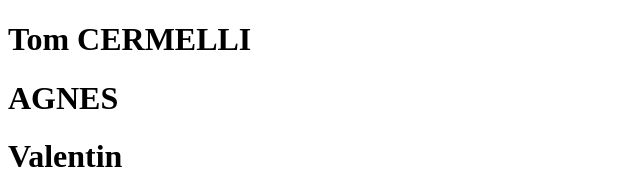
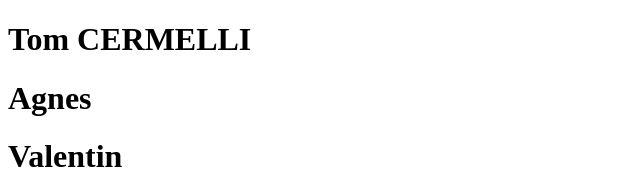
Before and after one commit to val-dev-g/Diginamic, a plain HTML site: page hauteur.html in a window 1280 px wide. Shown: the top 170 px of the page, without its empty margins (0-640 px from the left). Drawn offline with Linux system fonts and the light colour scheme.

Commit message:
modif hauteur.html

```diff
--- a/hauteur.html
+++ b/hauteur.html
@@ -7,7 +7,7 @@
 </head>
 <body>
     <h1>Tom CERMELLI</h1>
-    <h1>AGNES</h1>
+    <h1>Agnes</h1>
     <h1>Valentin</h1>
     <h1>Alex</h1>
 </body>
```
